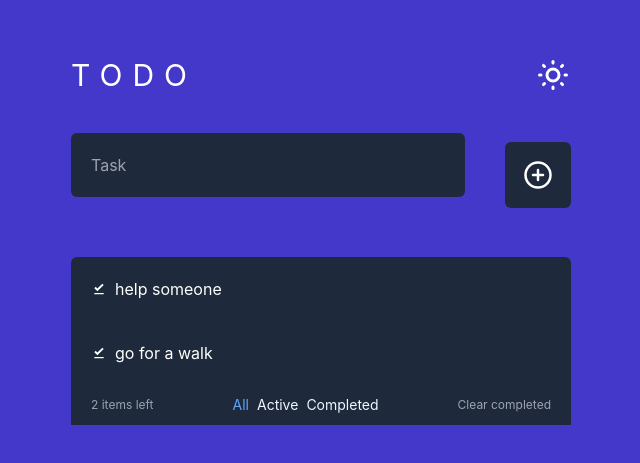
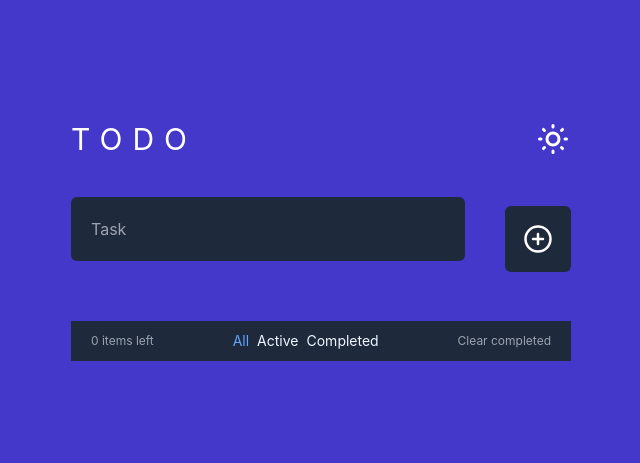
Before and after one commit to MaxOstapets/todo-list-fsd, a React (Create React App) app: page / in a window 1280 px wide. Shown: the part 159-622 px from the top of the page, without its empty margins (319-959 px from the left). Built offline with nearby package versions, Linux system fonts and the light colour scheme.

Commit message:
made remove todo function

```diff
--- a/src/App.jsx
+++ b/src/App.jsx
@@ -7,6 +7,7 @@ import { useTodos } from "./todos-store";
 function App() {
   const todos = useTodos((state) => state.todos)
   const addTodo = useTodos((state) => state.addTodo)
+  const removeTodo = useTodos((state) => state.removeTodo)
   const [todo, setTodo] = useState("")
   const handlerAddTodo = () => {
     addTodo(todo)
@@ -28,7 +29,7 @@ function App() {
           <ul>
             {todos.map((el) =>
               <li className="p-[20px] flex gap-2" key={el.id}>
-                <button><MdOutlineDownloadDone className="text-white" /></button>
+                <button onClick={removeTodo}><MdOutlineDownloadDone className="text-white" /></button>
                 <span>{el.todo}</span>
               </li>
             )}
--- a/src/todos-store.js
+++ b/src/todos-store.js
@@ -1,10 +1,7 @@
 import { create } from "zustand";
 
 export const useTodos = create((set) => ({
-  todos: [
-    {todo: "help someone", complete: false, id: Math.floor(Math.random() * 100)},
-    {todo: "go for a walk", complete: false, id: Math.floor(Math.random() * 100)}
-  ],
+  todos: [],
   addTodo: (todoText) => {
     const newTodo = {
       todo: todoText,
@@ -12,5 +9,10 @@ export const useTodos = create((set) => ({
       id: Math.floor(Math.random() * 100)
     };
     set((state) => ({ todos: [...state.todos, newTodo] }));
+  },
+  removeTodo: () => {
+    set((state) => ({
+      todos: state.todos.filter((todo) => todo.id !== todo.id)
+    }));
   }
 }))
```
